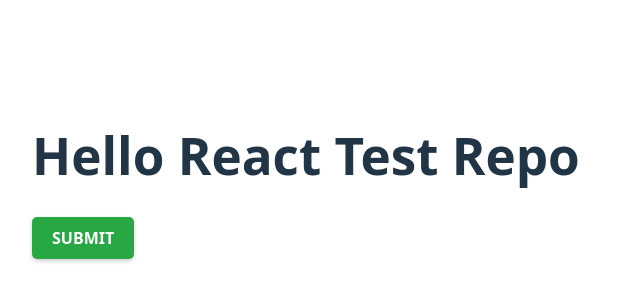
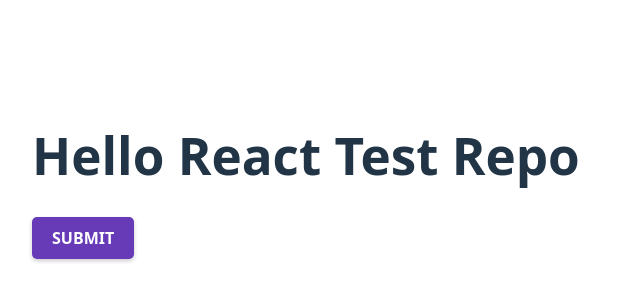
Before and after one commit to easyesplat/gushi_test_repo, a React (Vite) app in the folder react-test-repo/: page / in a window 1280 px wide. Shown: the part 224-524 px from the top of the page, without its empty margins (0-640 px from the left). Built offline with nearby package versions, Linux system fonts and the light colour scheme.

Commit message:
Experiment with a vibrant deep purple button color

```diff
--- a/react-test-repo/src/components/Button.tsx
+++ b/react-test-repo/src/components/Button.tsx
@@ -9,7 +9,7 @@ export const Button: React.FC<ButtonProps> = ({ loading = false }) => {
     <button
       disabled={loading}
       style={{
-        backgroundColor: "#28a745", // Changed to a fresh green
+        backgroundColor: "#673AB7", // Changed to a vibrant deep purple
         color: "#ffffff", // White text for contrast
         padding: "10px 20px",
         border: "none",
```
